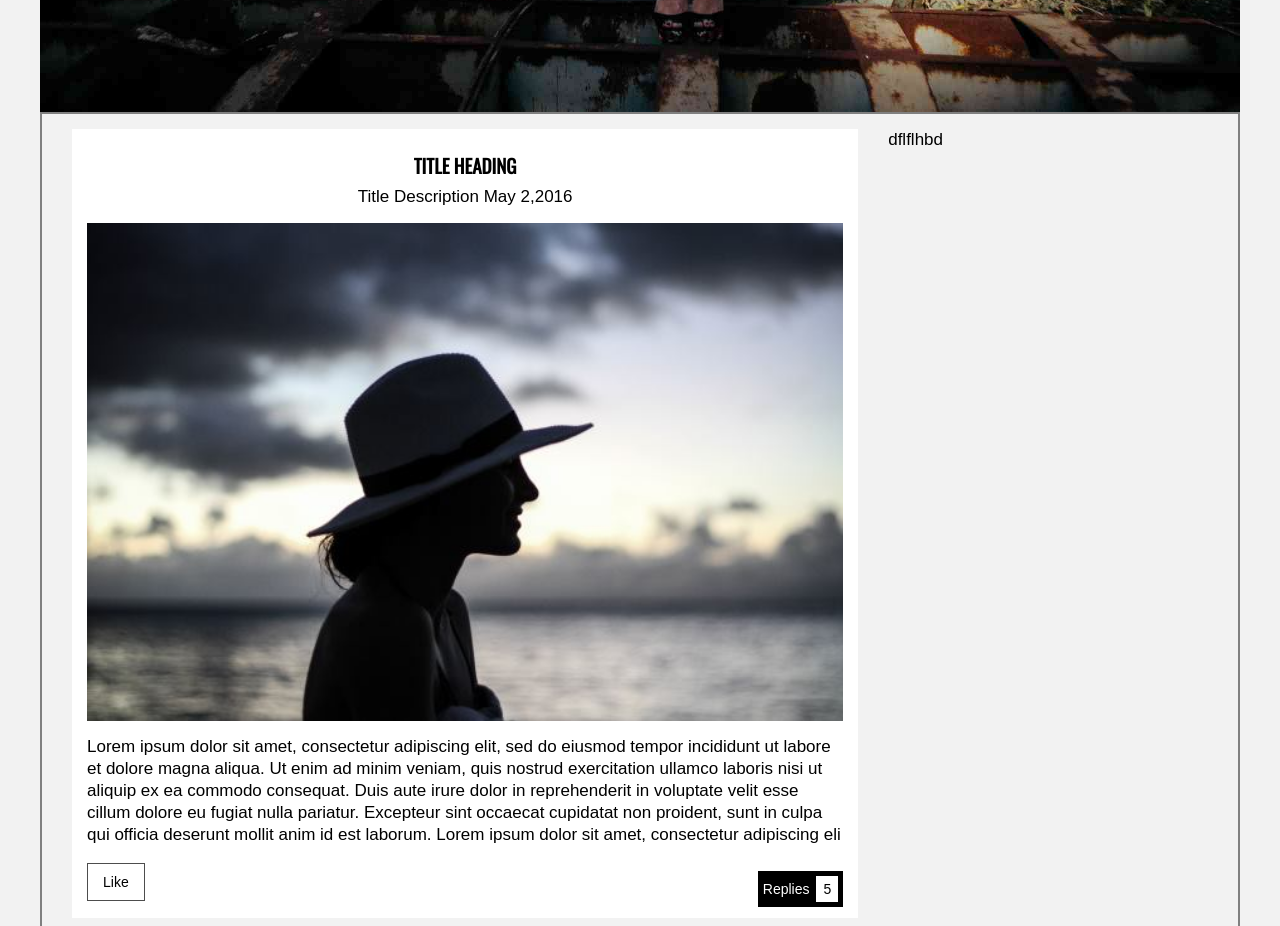
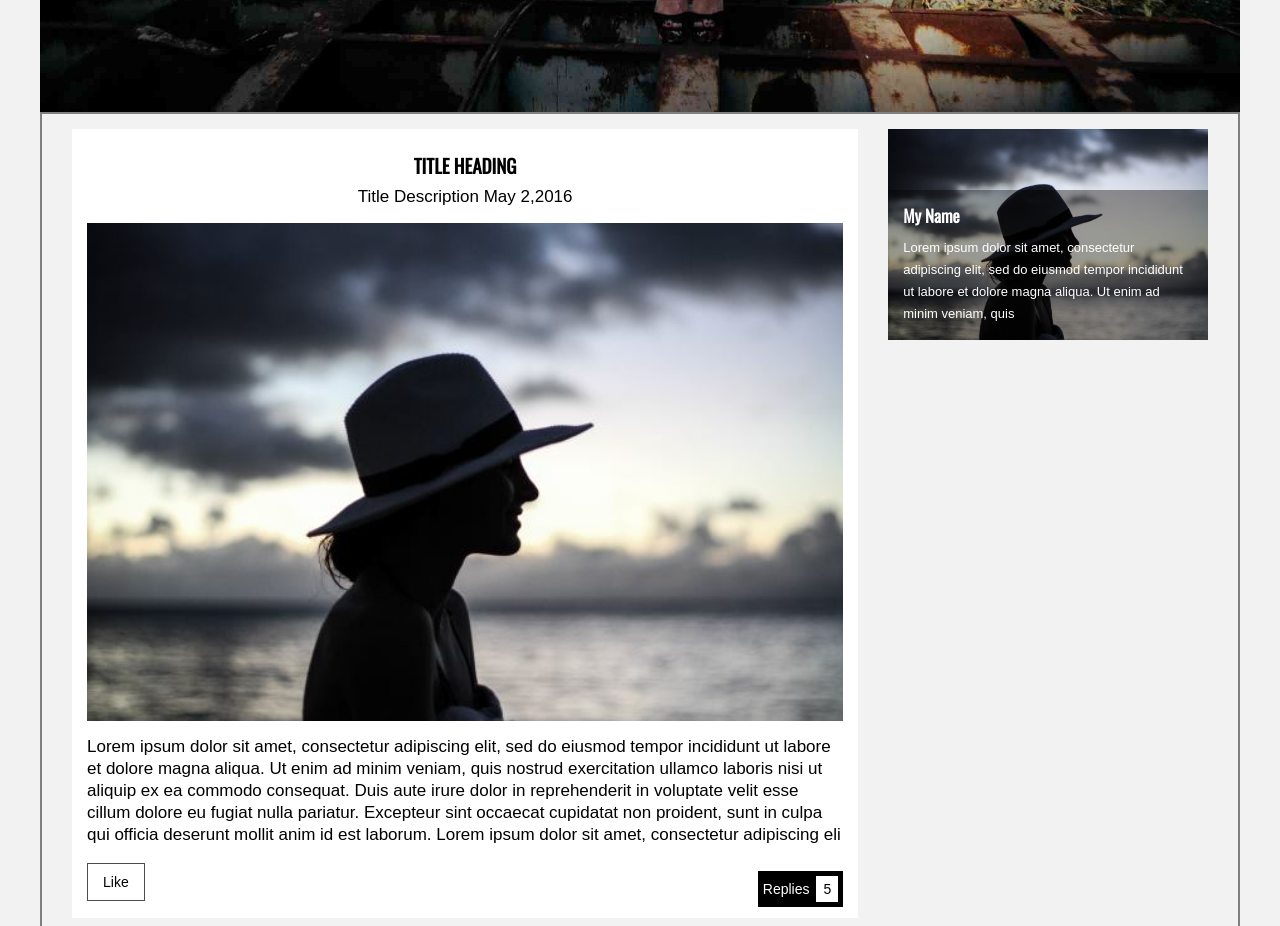
Before and after one commit to codingfront/jfd4-html-css-project, a plain HTML site: page index.html in a window 1280 px wide. Shown: the part 880-1806 px from the top of the page. Drawn offline with nearby package versions, Linux system fonts and the light colour scheme.

Commit message:
profile-section added

```diff
--- a/index.html
+++ b/index.html
@@ -48,7 +48,18 @@
             </div>
           </div>
         </div>
-        <div class="col col-right">dflflhbd</div>
+        <div class="col col-right">
+          <div class="profile-section">
+            <img src="images/girl_hat.jpg">
+            <div class="profile-section__content">
+              <h3>My Name</h3>
+              <p>
+                Lorem ipsum dolor sit amet, consectetur adipiscing elit, sed do eiusmod tempor incididunt ut labore et dolore magna aliqua. Ut enim ad minim veniam, quis
+              </p>
+            </div>
+          </div>
+        </div>
+
       </div>
     </div>
   </body>
--- /dev/null
+++ b/scss/_profile-section.scss
@@ -0,0 +1,24 @@
+.profile-section {
+    position: relative;
+    img {
+        display: block;
+        width: 100%;
+    }
+    &__content {
+        position: absolute;
+        bottom: 0;
+        left: 0;
+        padding: variable.$base-margin;
+        background-color: rgba(0,0,0,0.4);
+        color: white;
+        font-size: 13px;
+        h3 {
+            margin-top: 0;
+            margin-bottom: 10px;
+            font-size: 17px;
+        }
+        p {
+            margin-bottom: 0;
+        }
+    }
+}
--- a/style.scss
+++ b/style.scss
@@ -19,3 +19,4 @@ body {
 @import "scss/banner";
 @import "scss/content";
 @import "scss/post-item";
+@import "scss/profile-section";
```
Also changed, not shown: style.css, 1 other file.
